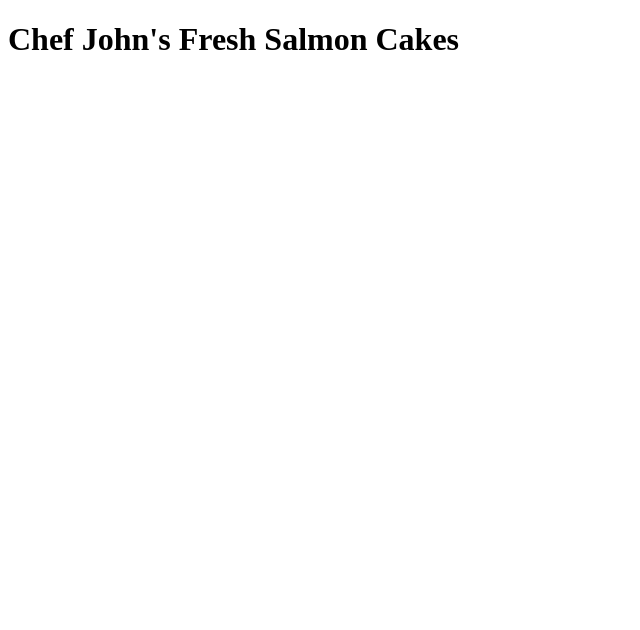
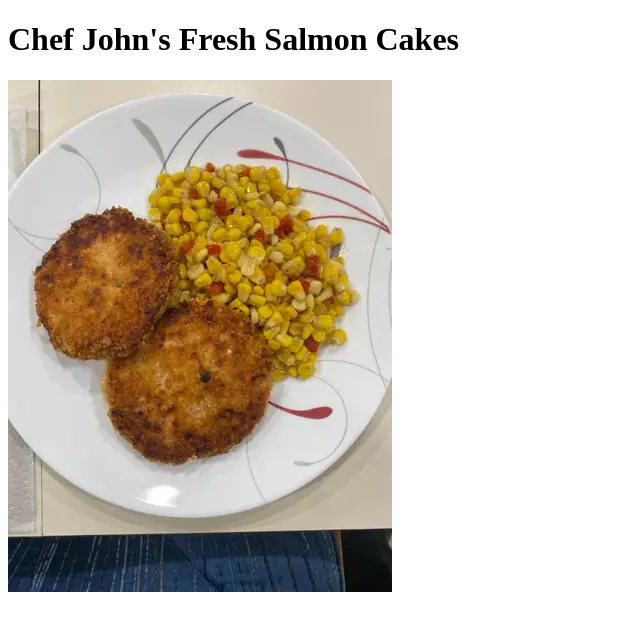
Before and after one commit to wdoran40/odin-recipes, a plain HTML site: page recipes/salmon.html in a window 1280 px wide. Shown: the whole page, without its empty margins (0-640 px from the left). Drawn offline with Linux system fonts and the light colour scheme.

```diff
--- a/recipes/salmon.html
+++ b/recipes/salmon.html
@@ -6,5 +6,6 @@
   </head>
   <body>
     <h1>Chef John's Fresh Salmon Cakes</h1>
+    <p><img src="../img/salmon cake.jpg" alt="salmon cake"></a></p>
   </body>
 </html>
```
Also changed, not shown: index.html (+0 -2 lines), img/salmon cake.jpg (added), 1 other file.
